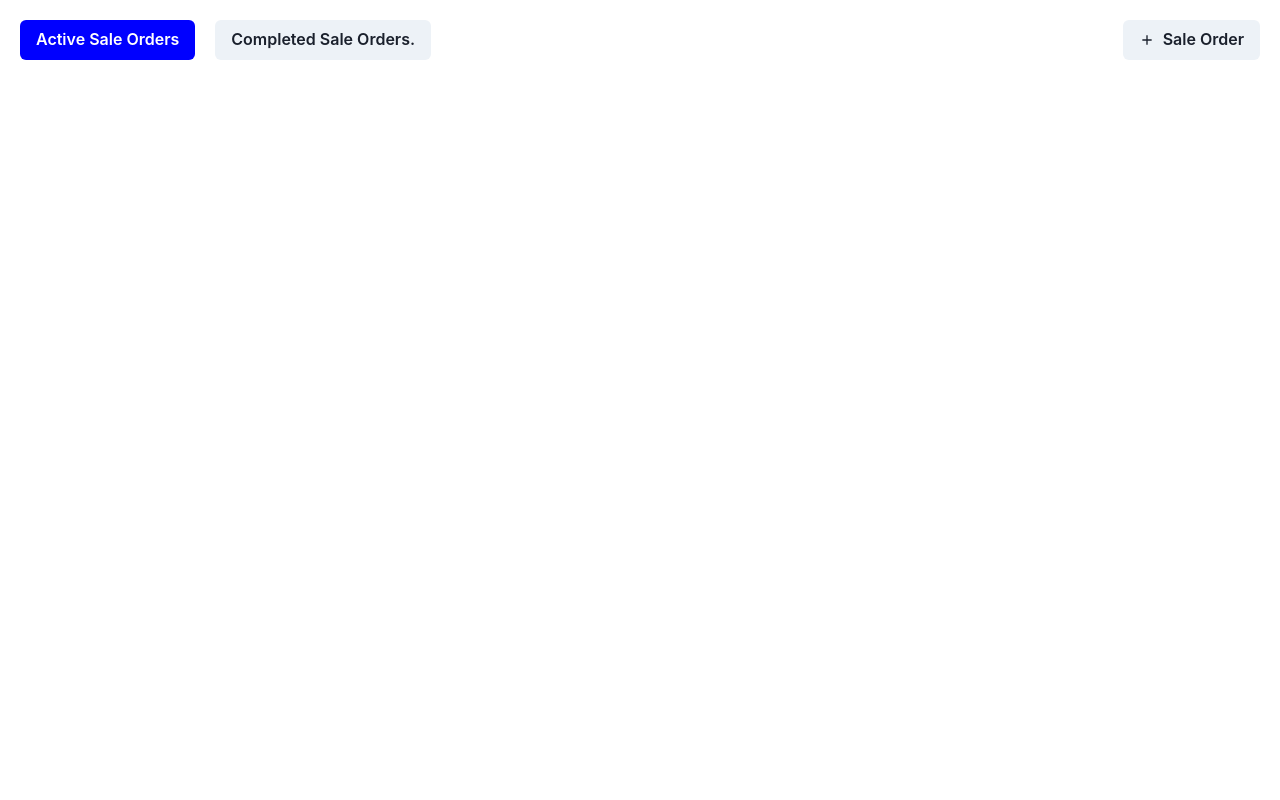
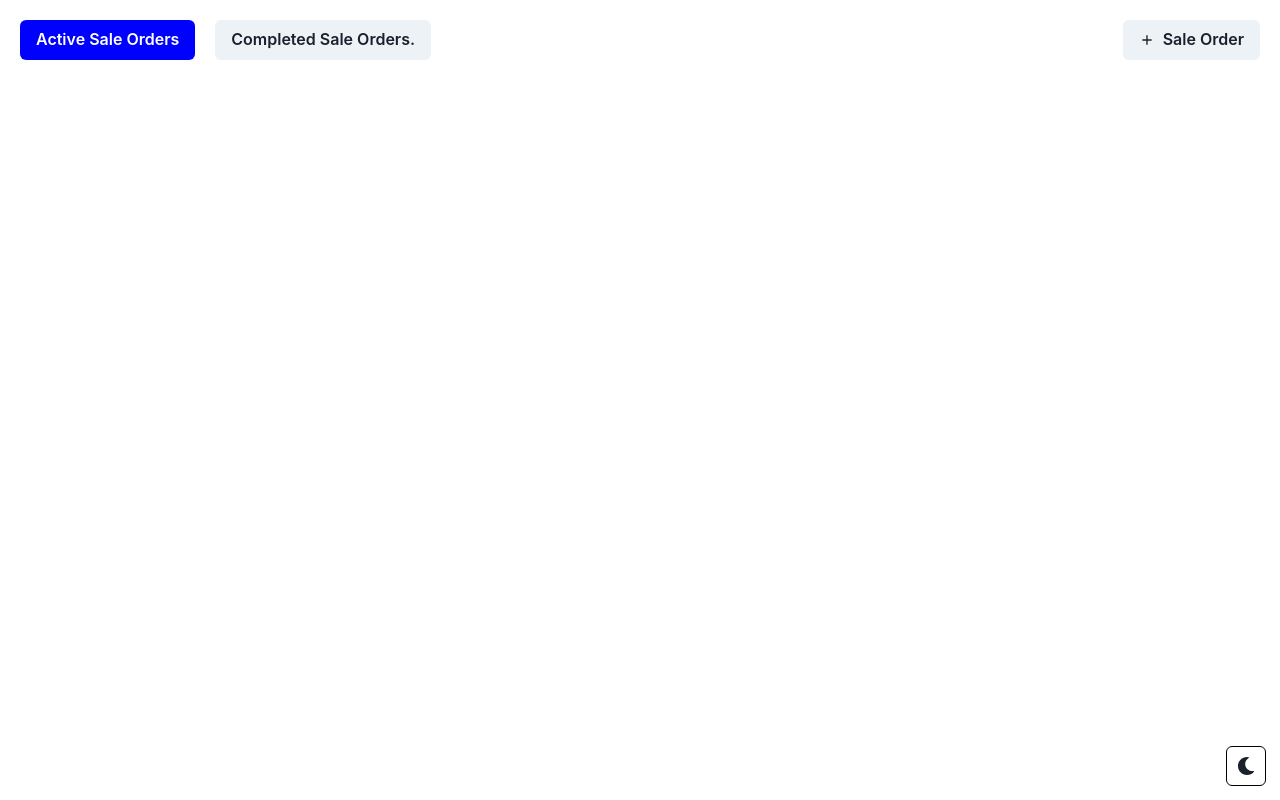
Before and after one commit to AdilAhmed976/inventory-dashboard, a React (Create React App) app: page / in a window 1280 px wide. Built offline with nearby package versions, Linux system fonts and the light colour scheme.

Commit message:
feat : toggle theme button added

```diff
--- a/src/App.js
+++ b/src/App.js
@@ -1,9 +1,24 @@
 import React from 'react';
 import AllRoutes from './Pages/AllRoutes';
+import { Box } from '@chakra-ui/react';
+import { ColorModeSwitcher } from './ColorModeSwitcher';
 
 function App() {
   return (
     <>
+      <Box
+        sx={{
+          position: 'fixed',
+          bottom: 2,
+          right: 2,
+          display: 'flex',
+          justifyContent: 'center',
+          alignItems: 'center',
+          padding: '6px',
+        }}
+      >
+        <ColorModeSwitcher sx={{ width: '100%', border: '1px solid black' }} />
+      </Box>
       <AllRoutes />
     </>
   );
```
